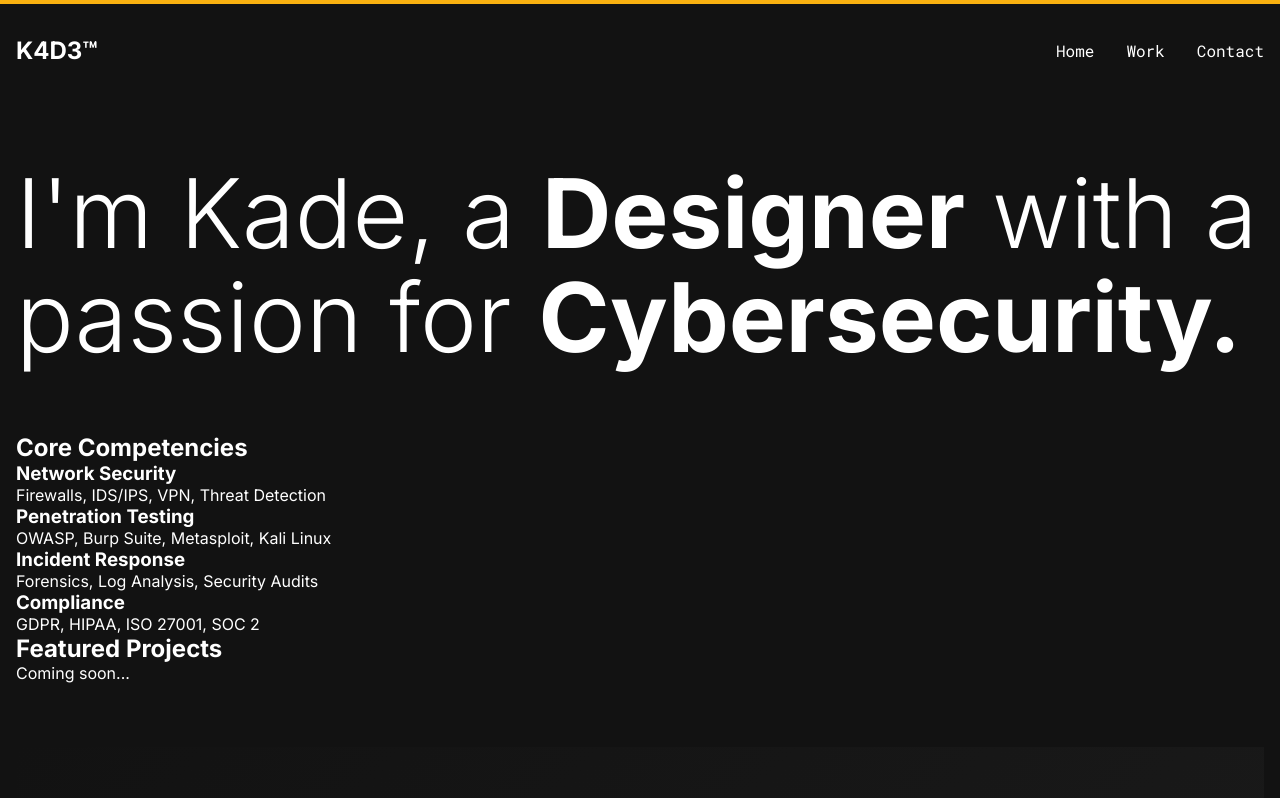
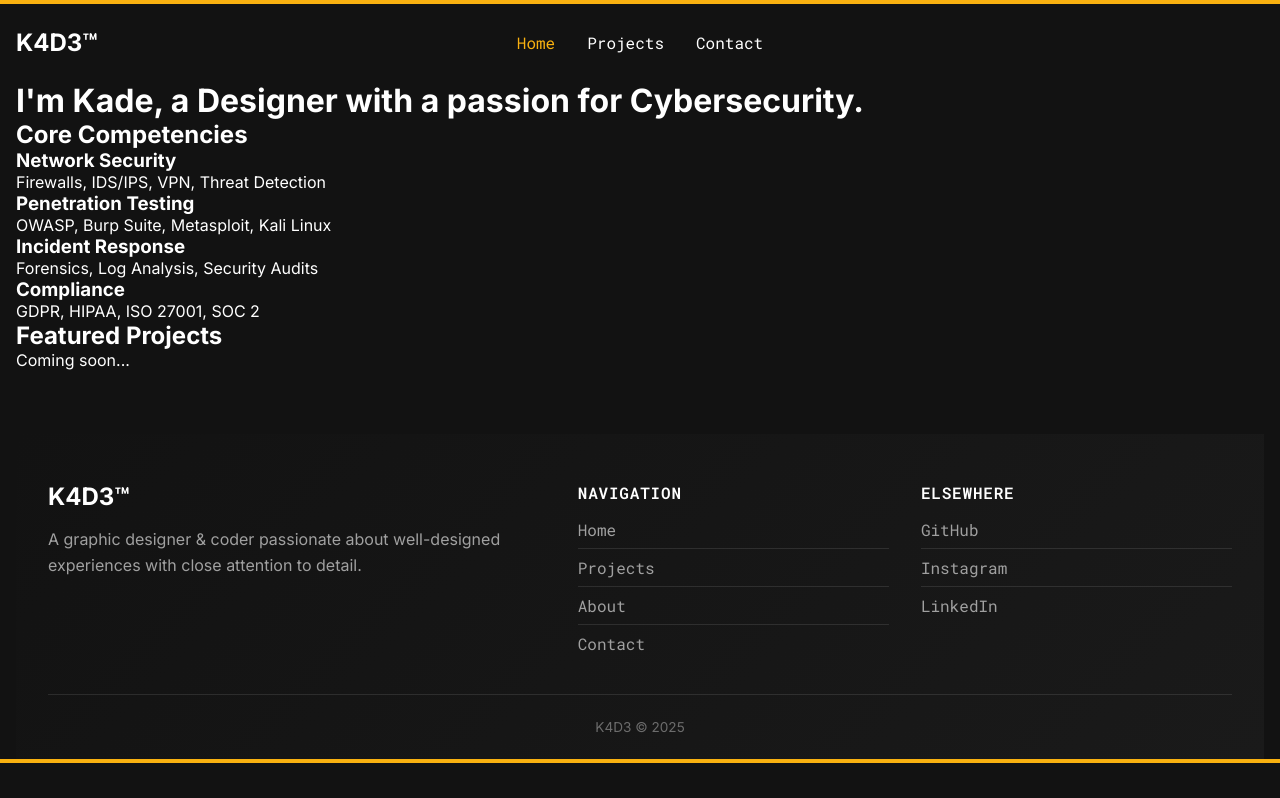
Before and after one commit to kadezaccaro/k4d3, a React (Vite) app: page / in a window 1280 px wide. Shown: the top 798 px of the page. Built offline with nearby package versions, Linux system fonts and the light colour scheme.

Commit message:
Improve navbar with centered links and active styling

```diff
--- a/src/App.css
+++ b/src/App.css
@@ -64,13 +64,28 @@
   background: white;
 }
 
+/* || SITE WIDE STYLES */
+
+.header-text {
+  font-size: 6rem;
+  font-weight: 300;
+  line-height: 6.5rem;
+}
+
+.active {
+  color: var(--dark-tangerine);
+}
+
 /* || NAV BAR */
 
 #navbar {
-  display: flex;
-  justify-content: space-between;
+  display: grid;
+  grid-template-columns: 1fr 1fr 1fr;
   align-items: center;
-  margin: 2rem 0;
+  justify-content: center;
+  margin: 0 auto;
+  padding: 1.5rem 0;
+  max-width: 80rem;
 }
 
 #logo {
@@ -78,15 +93,17 @@
   font-size: 1.5rem;
   font-weight: 700;
   color: var(--white);
-  list-style: none;
+}
+
+#nav-links {
+  justify-self: center;
 }
 
 #nav-links ul {
   list-style: none;
   display: flex;
   gap: 2rem;
-  /* text-transform: uppercase; */
-  /* letter-spacing: 0.05em; */
+}
 }
 
 /* || HOME */
--- a/src/components/NavBar.jsx
+++ b/src/components/NavBar.jsx
@@ -2,7 +2,6 @@
 
 const NavBar = () => {
   return (
-    <header className="centering-header">
     <nav id="navbar">
       <Link to="/">
         <h1 id="logo">K4D3&trade;</h1>
@@ -14,7 +13,7 @@
             <NavLink to="/">Home</NavLink>
           </li>
           <li>
-              <NavLink to="/">Work</NavLink>
+            <NavLink to="/projects">Projects</NavLink>
           </li>
           <li>
             <NavLink to="/contact">Contact</NavLink>
@@ -22,7 +21,6 @@
         </ul>
       </div>
     </nav>
-    </header>
   );
 };
 
```
Lines whose indentation alone changed are shown as unchanged.
